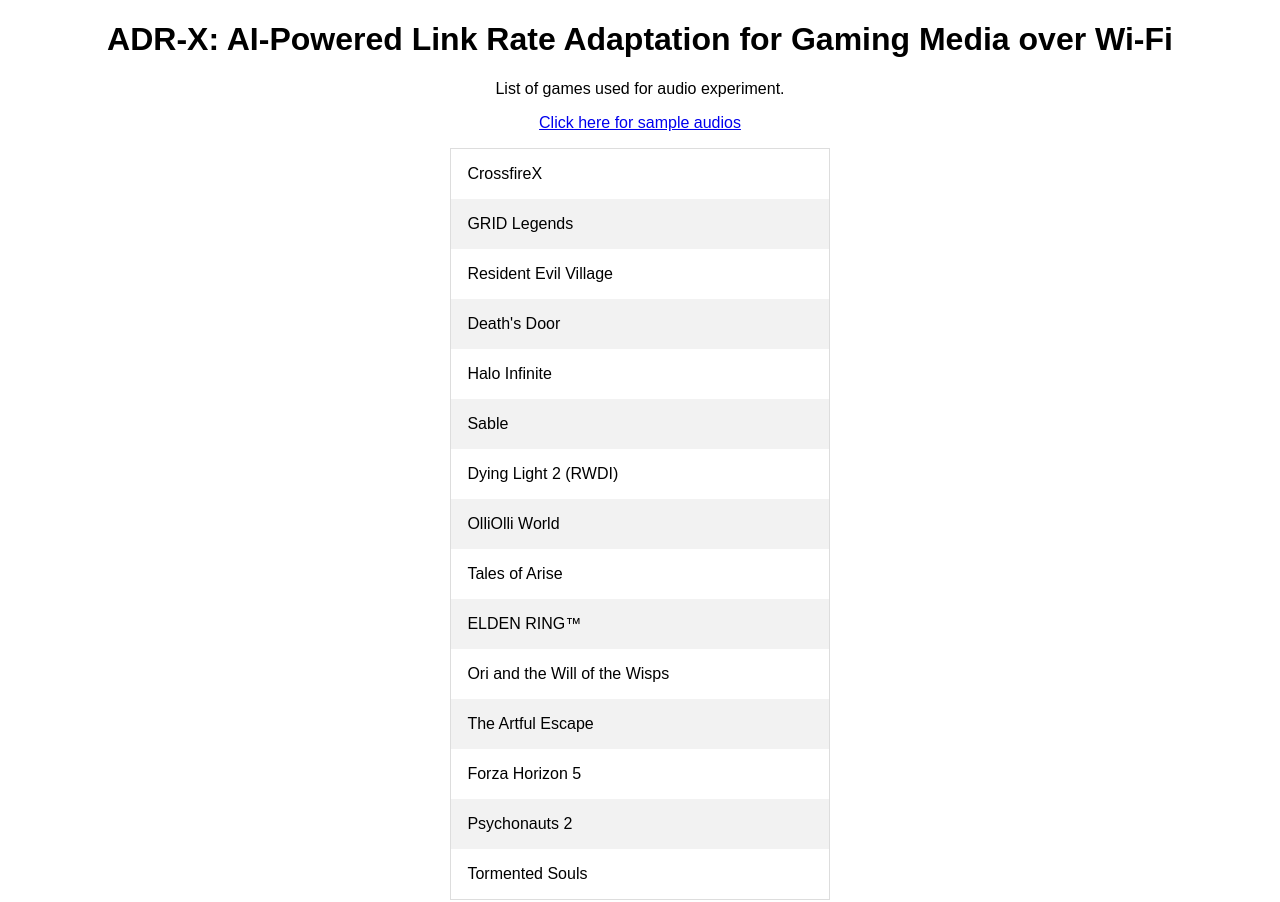
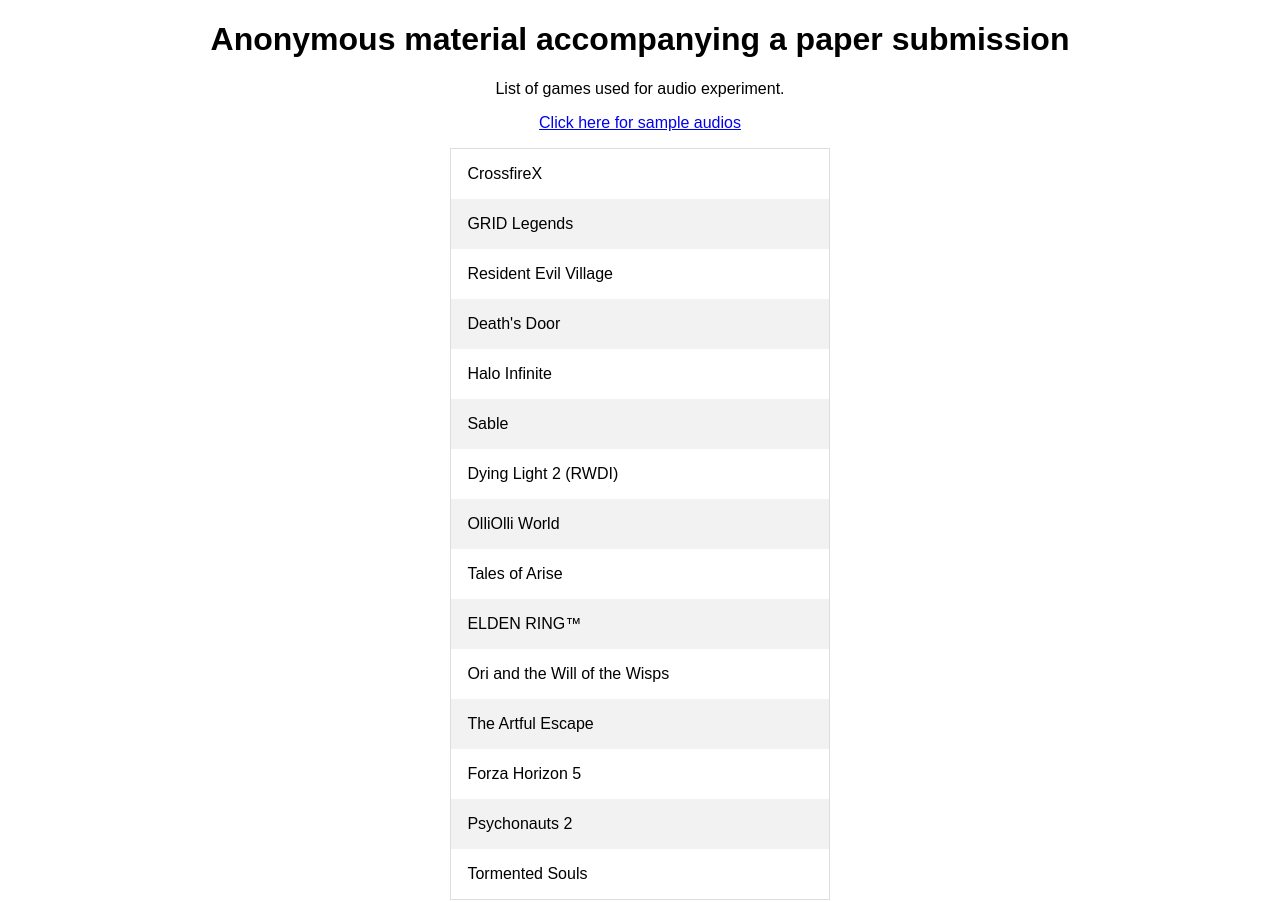
Before and after one commit to anon999999999/anon999999999.github.io, a plain HTML site: page index.html in a window 1280 px wide. Shown: the top 902 px of the page. Drawn offline with Linux system fonts and the light colour scheme.

Commit message:
Update index.html

```diff
--- a/index.html
+++ b/index.html
@@ -1,7 +1,7 @@
 <!DOCTYPE html>
 <html lang="en">
 <head>
-<title>SIGCOMM #379</title>
+<title>Anonymous material accompanying a paper submission</title>
 <meta charset="UTF-8">
 <meta name="viewport" content="width=device-width, initial-scale=1">
 <style>
@@ -31,8 +31,7 @@ tr:nth-child(even) {
 </head>
 <body>
 
-<h1><center>ADR-X: AI-Powered Link Rate Adaptation
-    for Gaming Media over Wi-Fi</center></h1>
+<h1><center>Anonymous material accompanying a paper submission</center></h1>
 <p><center>List of games used for audio experiment.</center></p>
 <p><center><a href="game_x_audio_1.html">Click here for sample audios</a></center></p>
 <table class="center">
```
